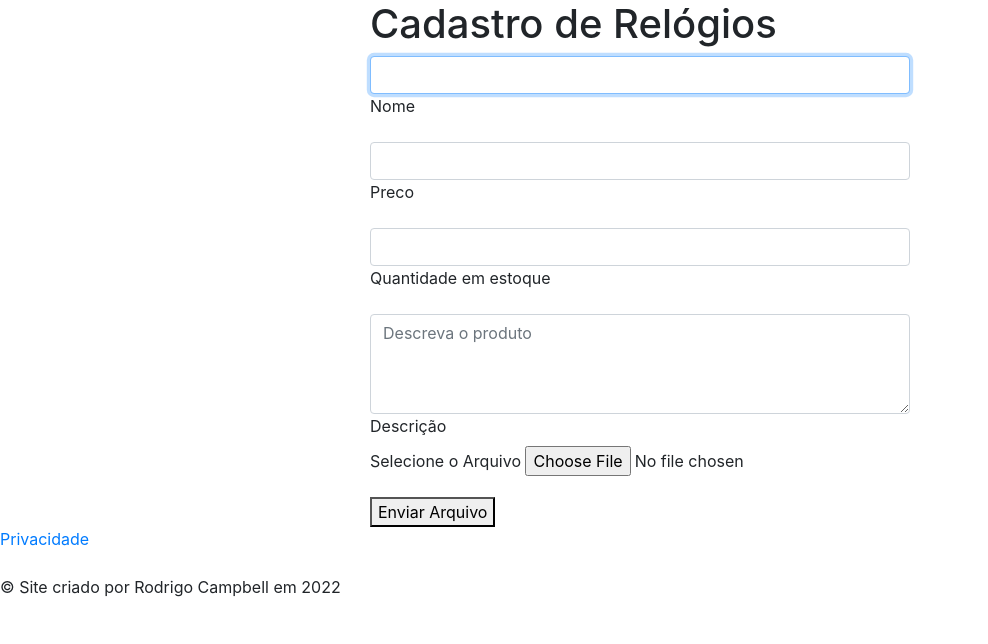
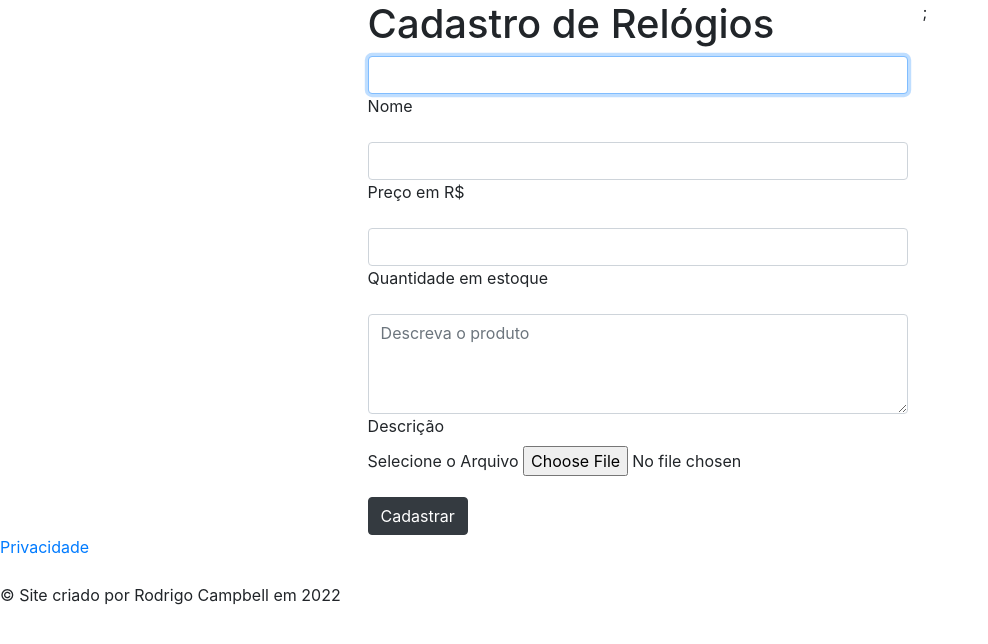
Before and after one commit to Gabrielmnk/Upload_PHP, a PHP site: page /product_register in a window 1280 px wide. Shown: the part 92-736 px from the top of the page, without its empty margins (0-988 px from the left). Run offline with PHP 8.4, Linux system fonts and the light colour scheme; some libraries are stand-ins or nearby versions.

Commit message:
Add files via upload

```diff
--- a/htdocs/product_register/index.php
+++ b/htdocs/product_register/index.php
@@ -6,7 +6,7 @@ $html_form = <<<HTML
     <div class="container">
         <div class="row justify-content-center">
 
-    <form class="col-sm-10 col-md-8 col-lg-6 " method="POST" enctype="multipart/form-data" action="">
+    <form class="col-sm-10 col-md-8 col-lg-6 " action="index.php" method="POST" enctype="multipart/form-data" action="">
     <h1>Cadastro de Relógios</h1>
 
     <div class="form-floating mb-3">
@@ -14,8 +14,8 @@ $html_form = <<<HTML
                 <label for="txtEmail">Nome</label>
      </div>
      <div class="form-floating mb-3 ">
-             <input type="text" name="preco" id="preco" class="form-control" placeholder=" " autofocus>
-                <label for="txtEmail">Preco</label>
+             <input type="text" name="preco" class="form-control" placeholder="" onkeypress="$(this).mask('#.##0,00', {reverse: true});">
+                <label for="txtEmail">Preço em R$</label>
      </div>
      <div class="form-floating mb-3">
              <input type="number" name="qtd_estoque" id="qtd_estoque" class="form-control" placeholder=" " autofocus>
@@ -27,9 +27,9 @@ $html_form = <<<HTML
     </div>
 
         <p><label for="">Selecione o Arquivo</label>
-            <input type="file" name="arquivo" id="" >
+         <input type="file" name="arquivo">
         </p>
-        <button name="upload" type="submit">Enviar Arquivo</button>
+        <button class="btn btn-dark" type="submit">Cadastrar</button>
         </form>
  HTML;
 
@@ -72,11 +72,12 @@ HTML;
         else :
 
             $path = $folder . $newFileName . "." . $extension;
-
             $name = $_POST['name'];
-            $price = $_POST['preco'];
+            $price = str_replace('.', '', $_POST['preco']);
+            $priceFormater = str_replace(',', '.', $price);
             $estoque = $_POST['qtd_estoque'];
             $desc = $_POST['desc'];
+
 
             if (empty($name) or empty($price) or empty($estoque) or empty($desc)) :
                 $page_content .= <<<HTML
@@ -88,9 +89,8 @@ HTML;
 
             else :
                 $move = move_uploaded_file($file["tmp_name"], $path);
-                $sql = "INSERT INTO relogios (name,preco,qtd_estoque,img,descr) VALUES('$name','$price','$estoque','$path',$desc)";
+                $sql = "INSERT INTO relogios (name,preco,qtd_estoque,img,descr) VALUES('$name','$priceFormater','$estoque','$path','$desc')";
                 $conn->query($sql);
-
 
                 $page_content .= <<<HTML
         <div class="alert alert-success text-center" role="alert">
@@ -112,9 +112,17 @@ endif;
 
 
 
-
 require($_SERVER['DOCUMENT_ROOT'] . '/header.php');
 
-echo $page_content;
+echo <<<HTML
+$page_content;
+
+
+<script src="script.js"></script>
+<script src="https://code.jquery.com/jquery-3.3.1.slim.min.js" integrity="sha384-q8i/X+965DzO0rT7abK41JStQIAqVgRVzpbzo5smXKp4YfRvH+8abtTE1Pi6jizo" crossorigin="anonymous"></script>
+<script src="https://cdnjs.cloudflare.com/ajax/libs/jquery.mask/1.14.15/jquery.mask.min.js"></script>
+
+HTML;
+
 
 require($_SERVER['DOCUMENT_ROOT'] . '/footer.php');
--- /dev/null
+++ b/htdocs/product_register/script.js
@@ -0,0 +1,22 @@
+'use strict'
+
+let photo = document.getElementById('imgPhoto');
+let file = document.getElementById('flImage')
+
+
+photo.addEventListener('click', () => {
+    file.click()
+});
+
+
+file.addEventListener('change', (event) => {
+
+    let reader = new FileReader();
+
+
+    reader.onload = () => {
+        photo.src = reader.result;
+    }
+
+    reader.readAsDataURL(file.files[0]);
+});
--- a/htdocs/uploadimage.sql
+++ b/htdocs/uploadimage.sql
@@ -8,7 +8,7 @@ USE uploadimage;
 CREATE TABLE relogios (
     id_relogio int primary key auto_increment,
     name varchar(255) not null,
-    preco float,
+    preco decimal(6,2),
     qtd_estoque int not null,
     img varchar(255) not null,
     descr text not null
```
Also changed, not shown: htdocs/teste.php (added, +30 -0 lines), htdocs/config.php (line endings or trailing spaces), htdocs/footer.php (line endings or trailing spaces), htdocs/header.php (line endings or trailing spaces), htdocs/index.php (line endings or trailing spaces).
